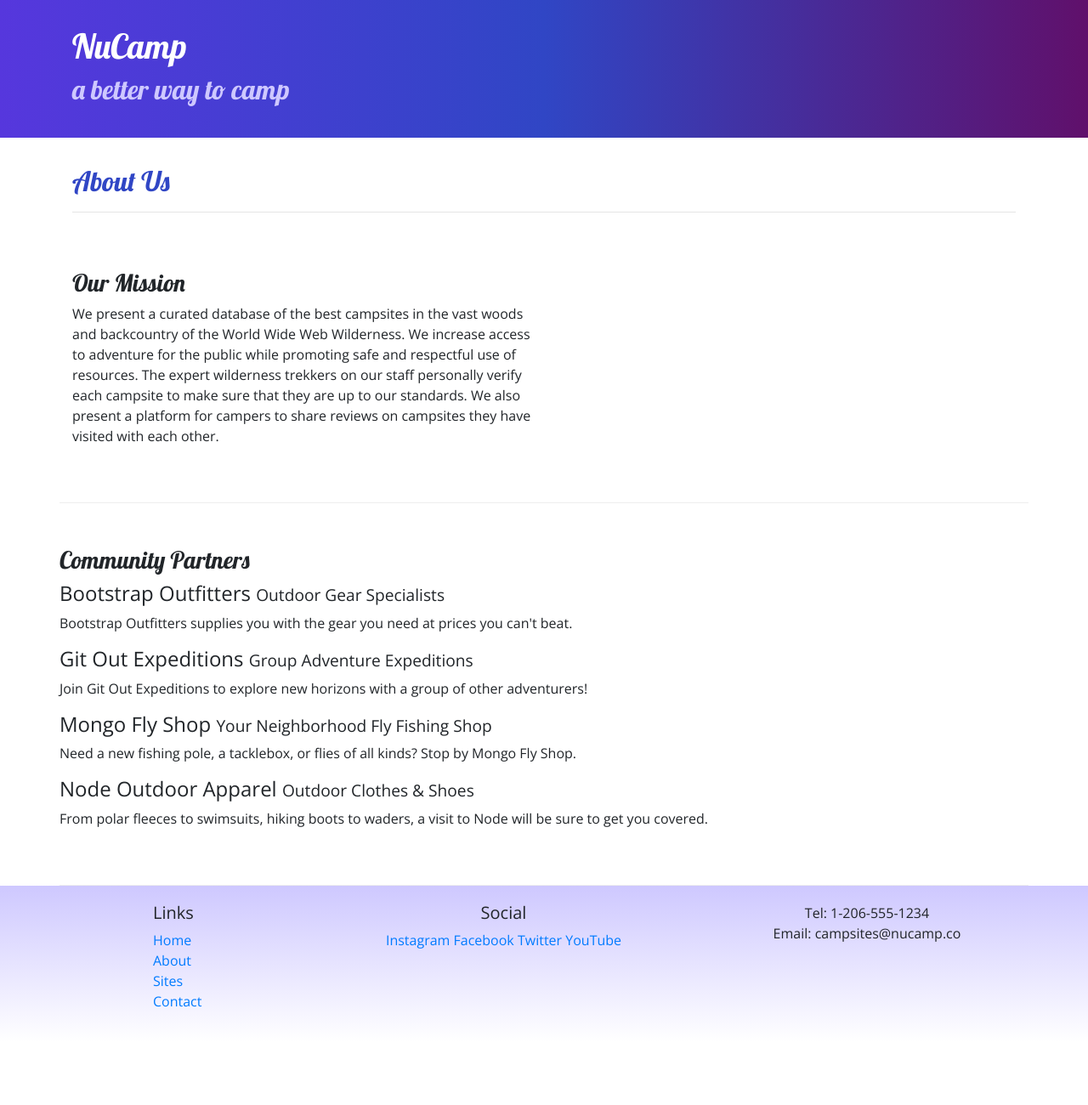
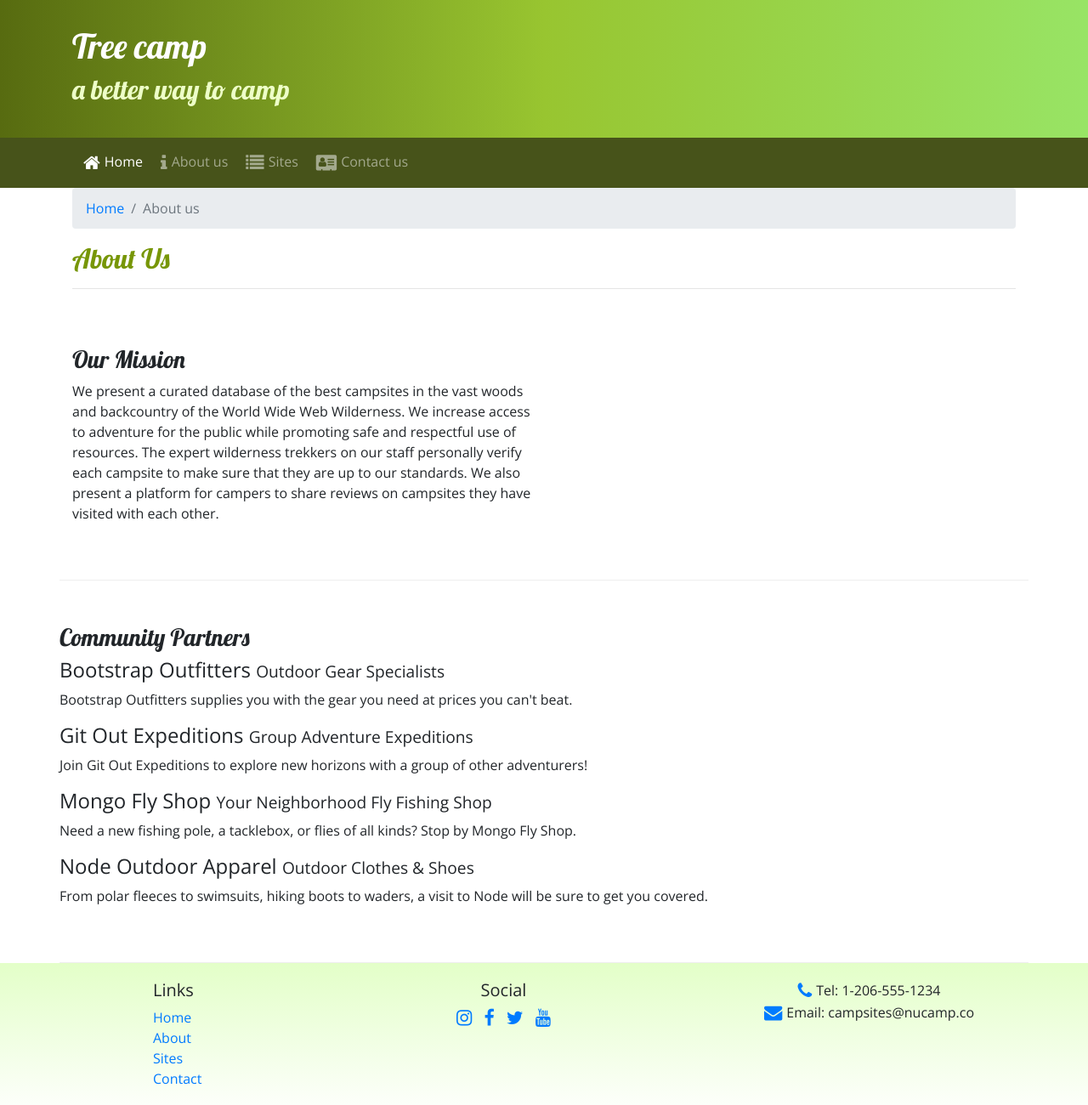
Before and after one commit to GRISONRF/NuCamp-bootstrap, a website: page aboutus.html in a window 1280 px wide. Shown: the whole page at 85% size. Before the commit the page ends 1226 px from the top, so only its background shows below. Drawn offline with nearby package versions, Linux system fonts and the light colour scheme.

Commit message:
Add icons

```diff
--- a/aboutus.html
+++ b/aboutus.html
@@ -5,11 +5,12 @@
     <!-- Required meta tags always come first -->
     <meta charset="utf-8" />
     <meta name="viewport" content="width=device-width, initial-scale=1" />
+    <link rel="stylesheet" href="node_modules/font-awesome/css/font-awesome.min.css" />
     <link rel="stylesheet" href="node_modules/bootstrap/dist/css/bootstrap.min.css" />
     <link rel="stylesheet" href="https://fonts.googleapis.com/css?family=Lobster|Open+Sans" />
     <link rel="stylesheet" href="css/styles.css" />
 
-    <title>NuCamp: A Better Way To Camp</title>
+    <title>Tree camp: A Better Way To Camp</title>
 </head>
 
 <body>
@@ -18,18 +19,40 @@
         <div class="container">
             <div class="row">
                 <div class="col">
-                    <h1>NuCamp</h1>
+                    <h1>Tree camp</h1>
                     <h2>a better way to camp</h2>
                 </div>
             </div>
         </div>
     </header>
 
+    <nav class="navbar navbar-expand-sm navbar-dark sticky-top">
+        <div class="container">
+            <button class="navbar-toggler ml-auto" type="button" data-toggle="collapse" data-target="#nucampNavbar">
+                <span class="navbar-toggler-icon"></span>
+            </button>
+
+            <div class="collapse navbar-collapse" id="nucampNavbar">
+                <ul class="navbar-nav">
+                    <li class="nav-item active"><a class="nav-link" href="/index.html"><i class="fa fa-home fa-lg"></i>Home</a></li>
+                    <li class="nav-item"><a class="nav-link" href="#"><i class="fa fa-info fa-lg"></i>About us</a></li>
+                    <li class="nav-item"><a class="nav-link" href="#"><i class="fa fa-list fa-lg"></i>Sites</a></li>
+                    <li class="nav-item"><a class="nav-link" href="#"><i class="fa fa-address-card fa-lg"></i>Contact us</a></li>
+                </ul>
+            </div>
+        </div>
+    </nav>
+
     <div class="container">
         <div class="row align-items-center">
             <div class="col">
-               <h2>About Us</h2>
-               <hr />
+                <ol class="breadcrumb">
+                    <li class="breadcrumb-item"><a href="/index.html">Home</a></li>
+                    <li class="breadcrumb-item active">About us</li>
+                </ol>
+            <h2>About Us</h2>
+            <hr />
+
             </div>
         </div>
 
@@ -69,14 +92,15 @@
                 </div>
                 <div class="col-6 col-sm-5 text-center">
                     <h5>Social</h5>
-                    <a href="http://instagram.com/">Instagram</a>
-                    <a href="http://facebook.com/">Facebook</a>
-                    <a href="http://twitter.com/">Twitter</a>
-                    <a href="http://youtube.com/">YouTube</a>
+                    <a href="http://instagram.com/"><i class="fa fa-instagram fa-lg"></i></a>
+                    <a href="http://facebook.com/"><i class="fa fa-facebook fa-lg"></i></a>
+                    <a href="http://twitter.com/"><i class="fa fa-twitter fa-lg"></i></a>
+                    <a href="http://youtube.com/"><i class="fa fa-youtube fa-lg"></i></a>
                 </div>
+
                 <div class="col-sm-4 text-center">
-                    Tel: 1-206-555-1234<br />
-                    Email: campsites@nucamp.co
+                    <i class="fa fa-phone fa-lg text-primary"></i>Tel: 1-206-555-1234<br />
+                    <i class="fa fa-envelope fa-lg text-primary"></i>Email: campsites@nucamp.co
                 </div>
            </div>
         </div>
--- a/css/styles.css
+++ b/css/styles.css
@@ -7,21 +7,22 @@ h1, h2, h3 {
 }
 
 h2 {
-    color: #3046C5;
+    color: #779607;
 }
 
 header h2 {
-    color: #CEC8FF;
+    color: #eeffc8;
 }
 
 footer {
-    background-image: linear-gradient(#CEC8FF, white);
+    background-image: linear-gradient(#e3ffc8, rgb(255, 255, 255));
     padding: 20px 0;
 }
 
 .jumbotron {
+    margin: 0;
     padding: 30px;
-    background-image: linear-gradient(to right, #5637DD, #3046C5, #60106B);
+    background-image: linear-gradient(to right, #576b10, #98c530, #98e465 );
     color: white;
 }
 
@@ -30,3 +31,11 @@ footer {
     border-bottom: 1px ridge;
     min-height: 200px;
 }
+
+.navbar {
+    background-color:#47531a;
+}
+
+.fa {
+    margin: 5px;
+}
--- a/package.json
+++ b/package.json
@@ -15,6 +15,7 @@
   },
   "dependencies": {
     "bootstrap": "^4.5.2",
+    "font-awesome": "^4.7.0",
     "jquery": "^3.5.1",
     "popper.js": "^1.16.1"
   }
```
Also changed, not shown: index.html (+26 -8 lines), 1 other file.
